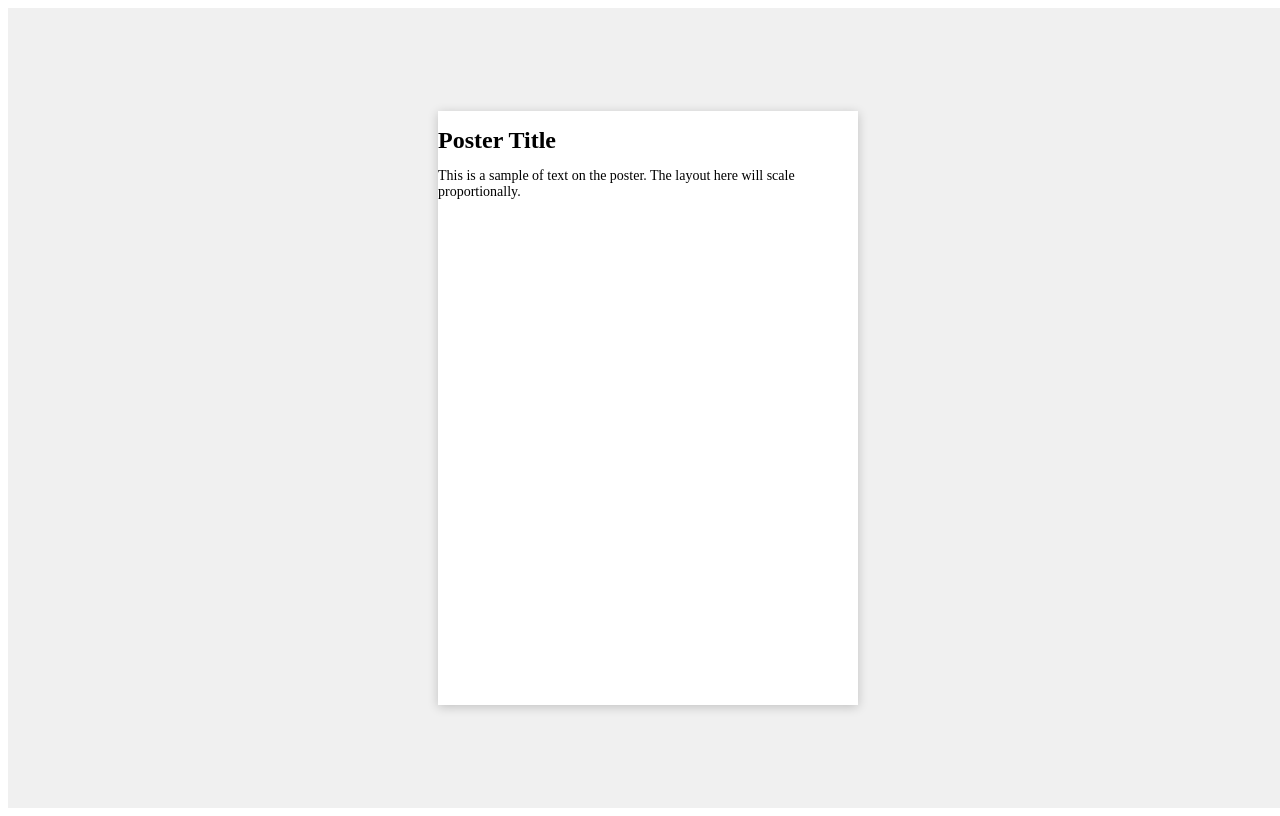
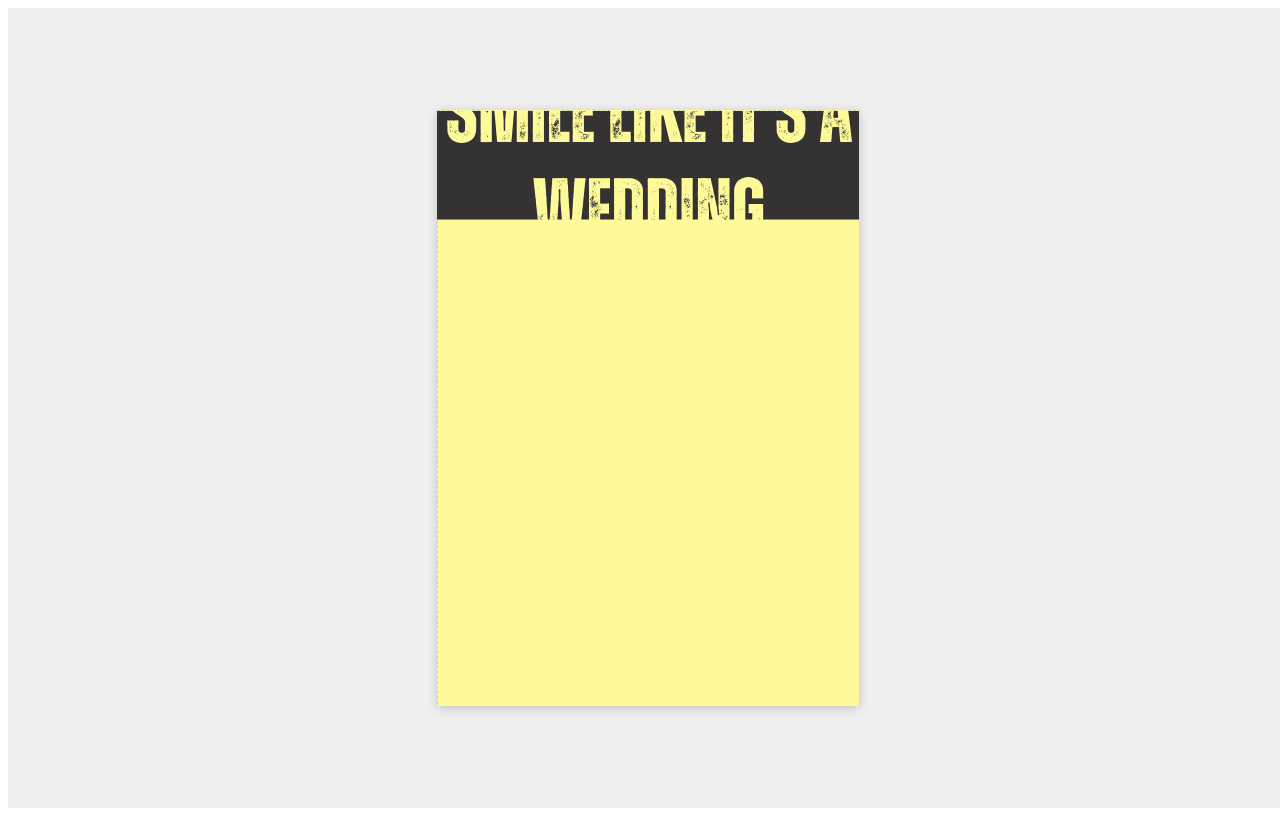
Before and after one commit to FackJox/wedding-invite, a SvelteKit app: page / in a window 1280 px wide. Built offline with nearby package versions, Linux system fonts and the light colour scheme.

Commit message:
adding design

```diff
--- a/src/components/Poste2r.svelte
+++ /dev/null
@@ -1,66 +0,0 @@
-<script>
-    import { onMount } from 'svelte';
-
-    let fontLoaded = false;
-
-    onMount(() => {
-      const font = new FontFace('Zuume', 'url(/zuume.woff2)');
-      font.load().then(() => {
-        document.fonts.add(font);
-        fontLoaded = true;
-      });
-    });
-  </script>
-
-  <div class="poster">
-    <div class="banner">
-      <h1 class:font-loaded={fontLoaded}>SMILE LIKE IT'S A WEDDING</h1>
-    </div>
-  </div>
-
-  <style>
-    @page {
-      size: A4;
-      margin: 0;
-    }
-
-    .poster {
-      width: 210mm;
-      height: 297mm;
-      background-color: #FEFA99;
-      position: relative;
-      overflow: hidden;
-      max-width: 100%;
-      max-height: 100%;
-      object-fit: contain;
-    }
-
-    .banner {
-      width: 569px;
-      height: 108px;
-      background-color: #343233;
-      display: flex;
-      justify-content: center;
-      align-items: center;
-      position: absolute;
-      top: 0;
-      left: 50%;
-      transform: translateX(-50%);
-    }
-
-    h1 {
-      color: #FEFA99;
-      font-size: 88px;
-      letter-spacing: -4%;
-      margin: 0;
-      padding: 0;
-      text-align: center;
-      opacity: 0;
-      transition: opacity 0.3s ease;
-    }
-
-    .font-loaded {
-      font-family: 'Zuume', sans-serif;
-      opacity: 1;
-    }
-  </style>
--- a/src/components/Poster.svelte
+++ b/src/components/Poster.svelte
@@ -1,68 +1,86 @@
 <script>
 	import { onMount } from 'svelte';
 	let posterContainer;
-	let scaleFactor = 1
-
-	// Internal reference dimensions of your A4 design in px. // Adjust as desired, but these numbers match 210mm x 297mm // when considering a simplistic 1px = 1mm approach.
-    const REFERENCE_WIDTH = 420; const REFERENCE_HEIGHT = 594;
+	let scaleFactor = 1;
+	const REFERENCE_WIDTH = 420;
+	const REFERENCE_HEIGHT = 594;
 
 	function updateScale() {
 		if (!posterContainer) return;
-		// Measure how big the poster container currently is
 		const { width, height } = posterContainer.getBoundingClientRect();
-
-		// Figure out how much we need to scale our "content" to fill that container
-		// based on the reference width we designed for originally.
-		// We focus on width since aspect-ratio will keep the height correct.
 		scaleFactor = width / REFERENCE_WIDTH;
 	}
-	// Update scale on initial mount and whenever window resizes
+
+	let fontLoaded = false;
+
 	onMount(() => {
+		const font = new FontFace('Zuume', 'url(/zuume.woff2)');
+		font.load().then(() => {
+			document.fonts.add(font);
+			fontLoaded = true;
+		});
+
 		updateScale();
 		window.addEventListener('resize', updateScale);
 		return () => window.removeEventListener('resize', updateScale);
 	});
 </script>
 
-<!-- Outer container that keeps the A4 ratio and is centered by the parent. We bind it so we can measure it and calculate scale. -->
 <div class="poster" bind:this={posterContainer}>
-	<!-- The .poster-content has a fixed reference width/height (simulating a 'true size' A4). We then apply a transform: scale(...) to ensure everything shrinks/grows uniformly. -->
 	<div class="poster-content" style="transform: scale({scaleFactor});">
-		<h1>Poster Title</h1>
-		<p>This is a sample of text on the poster. The layout here will scale proportionally.</p>
-		<!-- Add more poster elements here, laid out at the "true" reference size -->
+        <div class="banner">
+            <h1 class:font-loaded={fontLoaded}>SMILE LIKE IT'S A WEDDING</h1>
+          </div>
+
+
 	</div>
 </div>
 
 <style>
-	/* The .poster uses aspect-ratio to maintain 210:297, effectively locking width/height to the A4 ratio. */
 	.poster {
 		aspect-ratio: 420 / 594; /* Let it shrink or grow based on screen size */
 		max-width: 95vw;
 		max-height: 95vh;
-		background-color: #fff;
+		background-color: #FEFA99;
 		box-shadow: 0 2px 10px rgba(0, 0, 0, 0.2);
 		position: relative;
 		overflow: hidden;
 	}
 
-	/*Reference size for A4. Everything inside is placed as if it's 210 x 297 "absolute" space, then scaled by transform.
-   */
 	.poster-content {
 		width: 420px;
 		height: 594px;
 		transform-origin: top left;
-		/* To show layout boundaries in a wireframe, uncomment below:
-   border: 1px dashed #ccc;
-*/
+		border: 1px dashed #ccc;
 	}
 
-	/* Basic formatting for your poster text */
-	.poster-content > h1 {
-		font-size: 24px;
-		margin-bottom: 0.5rem;
-	}
-	.poster-content > p {
-		font-size: 14px;
-	}
+
+    .banner {
+      width: 569px;
+      height: 108px;
+      background-color: #343233;
+      display: flex;
+      justify-content: center;
+      align-items: center;
+      position: absolute;
+      top: 0;
+      left: 50%;
+      transform: translateX(-50%);
+    }
+
+    h1 {
+      color: #FEFA99;
+      font-size: 88px;
+      letter-spacing: -4%;
+      margin: 0;
+      padding: 0;
+      text-align: center;
+      opacity: 0;
+      transition: opacity 0.3s ease;
+    }
+
+    .font-loaded {
+      font-family: 'Zuume', sans-serif;
+      opacity: 1;
+    }
 </style>
```
